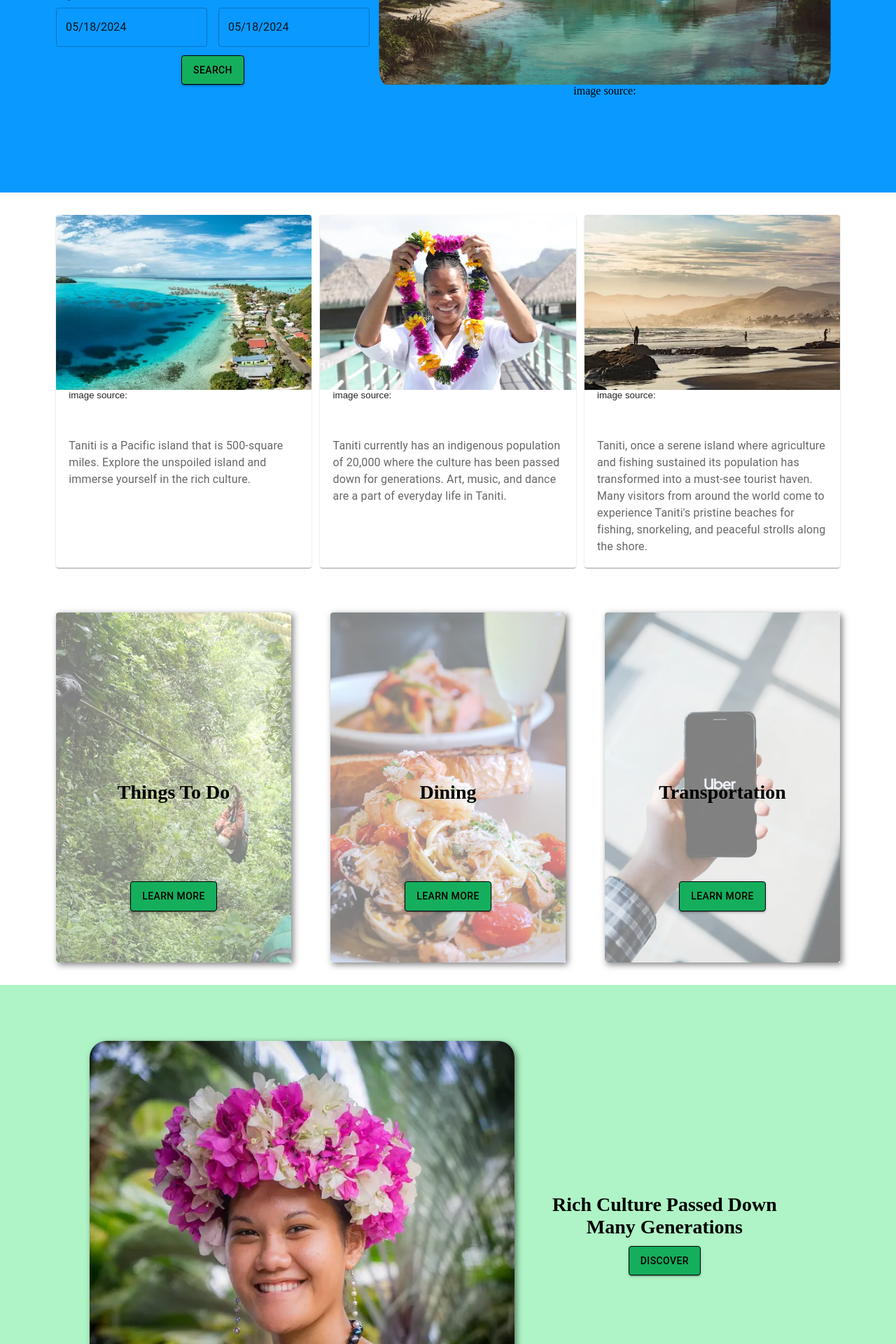
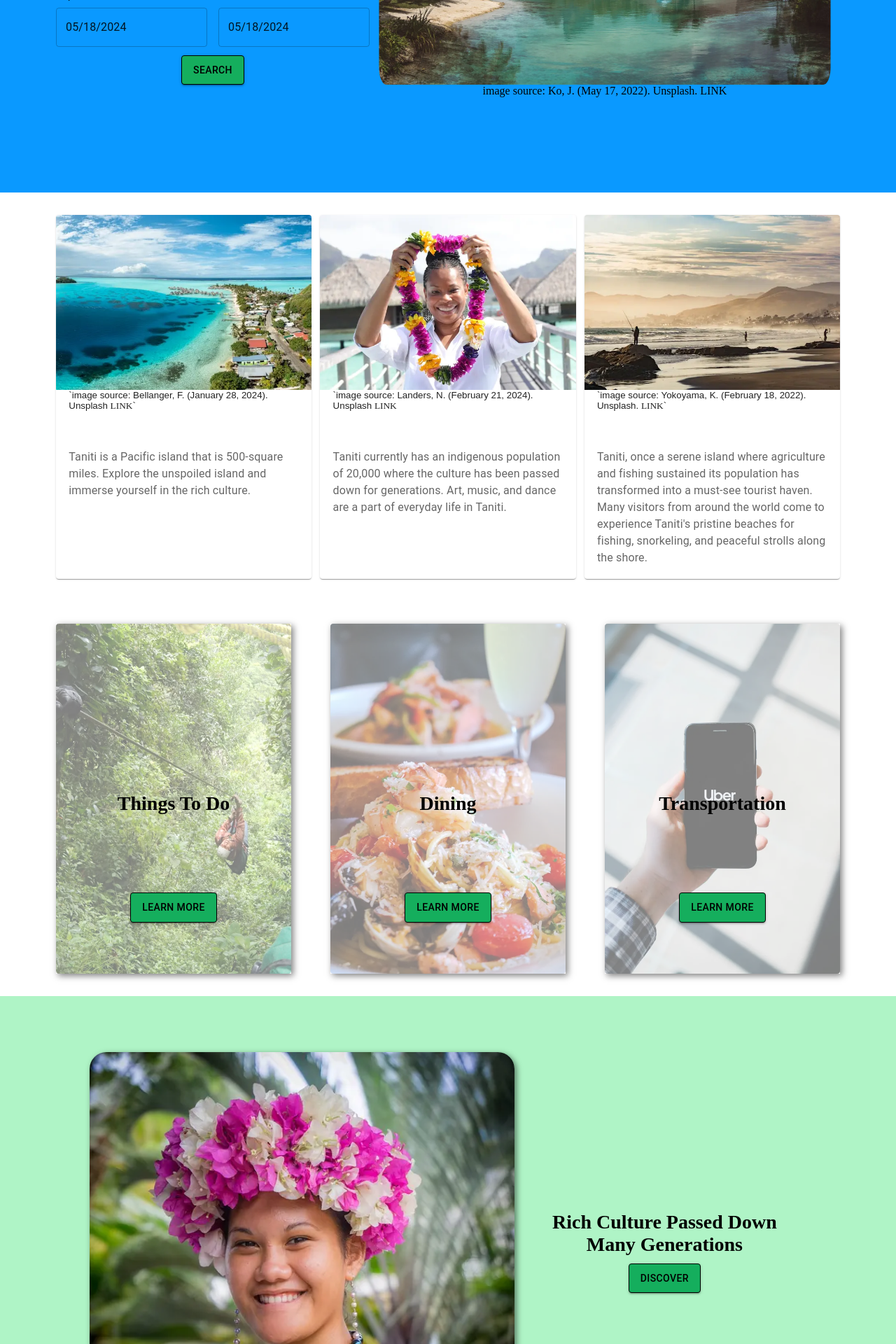
Before and after one commit to Xavier-Julian-Rodriguez/taniti, a Next.js app: page / in a window 1280 px wide. Shown: the part 400-2320 px from the top of the page at 70% size. Built offline with nearby package versions, Linux system fonts and the light colour scheme.

Commit message:
added image sources to home page, about page, and call to action component

```diff
--- a/app/page.js
+++ b/app/page.js
@@ -6,6 +6,7 @@ import ImageCard from "../components/ImageCard";
 import CallToAction from "../components/CallToAction";
 import Date from "../components/date";
 import Button from "../components/Button";
+import Link from "next/link";
 
 export default function Home() {
   return (
@@ -31,24 +32,52 @@ export default function Home() {
             priority
             style={{ objectFit: "cover" }}
           />
-          <p className={styles.source}>image source: </p>
+          <p className={styles.source}>
+            image source: Ko, J. (May 17, 2022). Unsplash.{" "}
+            <Link href="https://unsplash.com/photos/a-lagoon-with-a-boat-in-it-surrounded-by-palm-trees-TOvYrc0D9y4 ">
+              LINK
+            </Link>{" "}
+          </p>
         </div>
       </div>
       <div className={styles.rowFlex}>
         <Card
-          heading="image source: "
+          heading={
+            <>
+              `image source: Bellanger, F. (January 28, 2024). Unsplash{" "}
+              <Link href="https://unsplash.com/photos/a-lagoon-with-a-boat-in-it-surrounded-by-palm-trees-TOvYrc0D9y4">
+                LINK
+              </Link>
+              `
+            </>
+          }
           image="/birdEyeView.webp"
           alt="birds eye view of taniti island"
           text="Taniti is a Pacific island that is 500-square miles. Explore the unspoiled island and immerse yourself in the rich culture."
         />
         <Card
-          heading="image source: "
+          heading={
+            <>
+              `image source: Landers, N. (February 21, 2024). Unsplash{" "}
+              <Link href="https://unsplash.com/photos/a-woman-holding-a-bunch-of-flowers-in-front-of-her-face-48epHzHEeW8">
+                LINK
+              </Link>
+            </>
+          }
           image="/tanitian.webp"
           alt="tanitian person holding a floral lei"
           text="Taniti currently has an indigenous population of 20,000 where the culture has been passed down for generations. Art, music, and dance are a part of everyday life in Taniti. "
         />
         <Card
-          heading="image source: "
+          heading={
+            <>
+              `image source: Yokoyama, K. (February 18, 2022). Unsplash.{" "}
+              <Link href="https://unsplash.com/photos/a-couple-of-people-standing-on-top-of-a-beach-next-to-the-ocean-oAa-3ekbbOc">
+                LINK
+              </Link>
+              `
+            </>
+          }
           image="/fishing.webp"
           alt="people fishing on the beach during sunset"
           text="Taniti, once a serene island where agriculture and fishing sustained its population has transformed into a must-see tourist haven. Many visitors from around the world come to experience Taniti's pristine beaches for fishing, snorkeling, and peaceful strolls along the shore."
@@ -83,6 +112,7 @@ export default function Home() {
         heading="Rich Culture Passed Down Many Generations"
         btnText="Discover"
         link="/about"
+        sourceLink={<>`Raponi, M. (May 02, 2015). Pixabay. <Link href="https://pixabay.com/photos/floral-head-dress-french-polynesia-750652/">LINK</Link>`</>}
       />
     </main>
   );
--- a/components/CallToAction.js
+++ b/components/CallToAction.js
@@ -1,14 +1,15 @@
 "use client";
 
-import callToAction from "../styles/callToAction.module.css";
 import styles from "../styles/callToAction.module.css";
 import Button from "../components/Button";
+import Link from "next/link";
 
-const CallToAction = ({ img, alt, heading, btnText, link }) => {
+const CallToAction = ({ img, alt, heading, btnText, link, sourceLink }) => {
   return (
     <div className={styles.container}>
       <div className={styles.imgContainer}>
         <img src={img} alt={alt} className={styles.img} />
+        <p>image source: {sourceLink}</p>
       </div>
       <div className={styles.ctaContainer}>
         <h2 className={styles.h2Element}>{heading}</h2>
--- a/styles/callToAction.module.css
+++ b/styles/callToAction.module.css
@@ -13,6 +13,8 @@
 .imgContainer {
   width: 60%;
   display: flex;
+  flex-direction: column;
+  text-align: center;
 }
 
 .img {
```
Also changed, not shown: app/about/page.js (+16 -0 lines).
